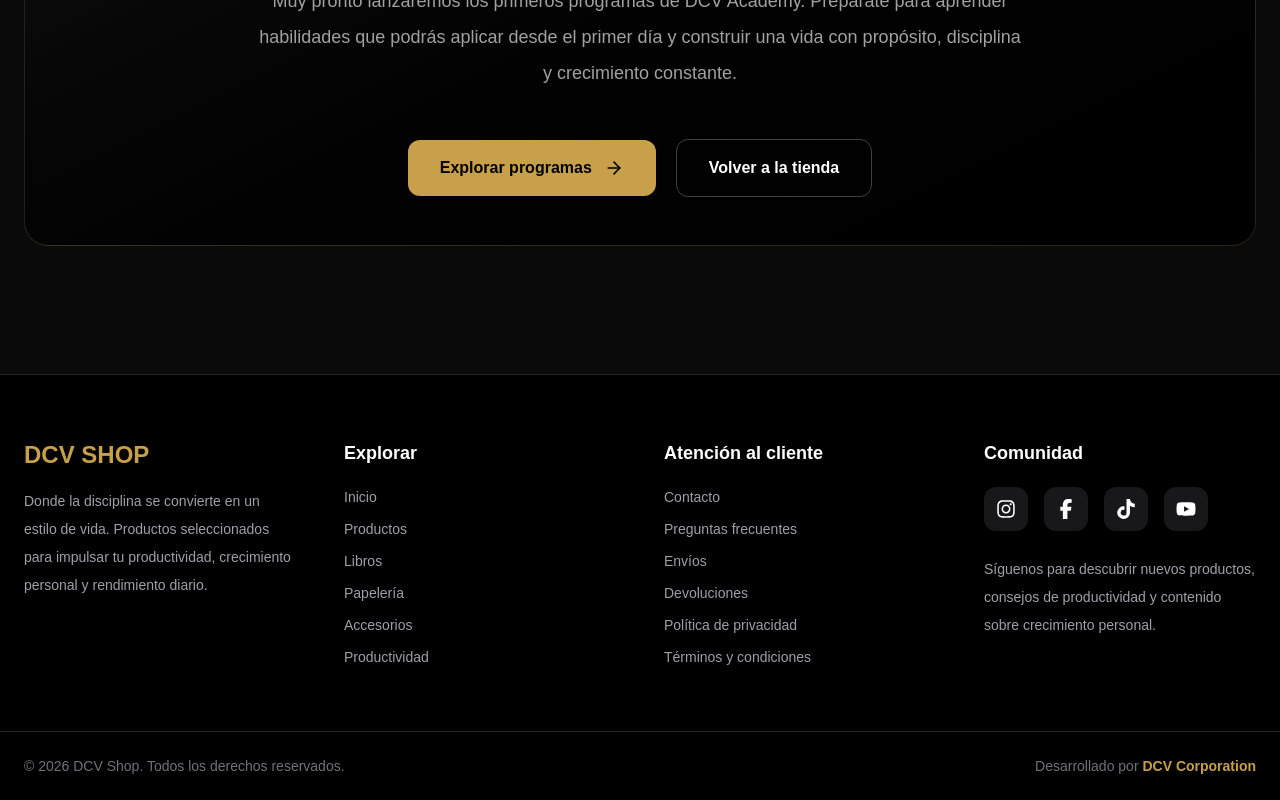
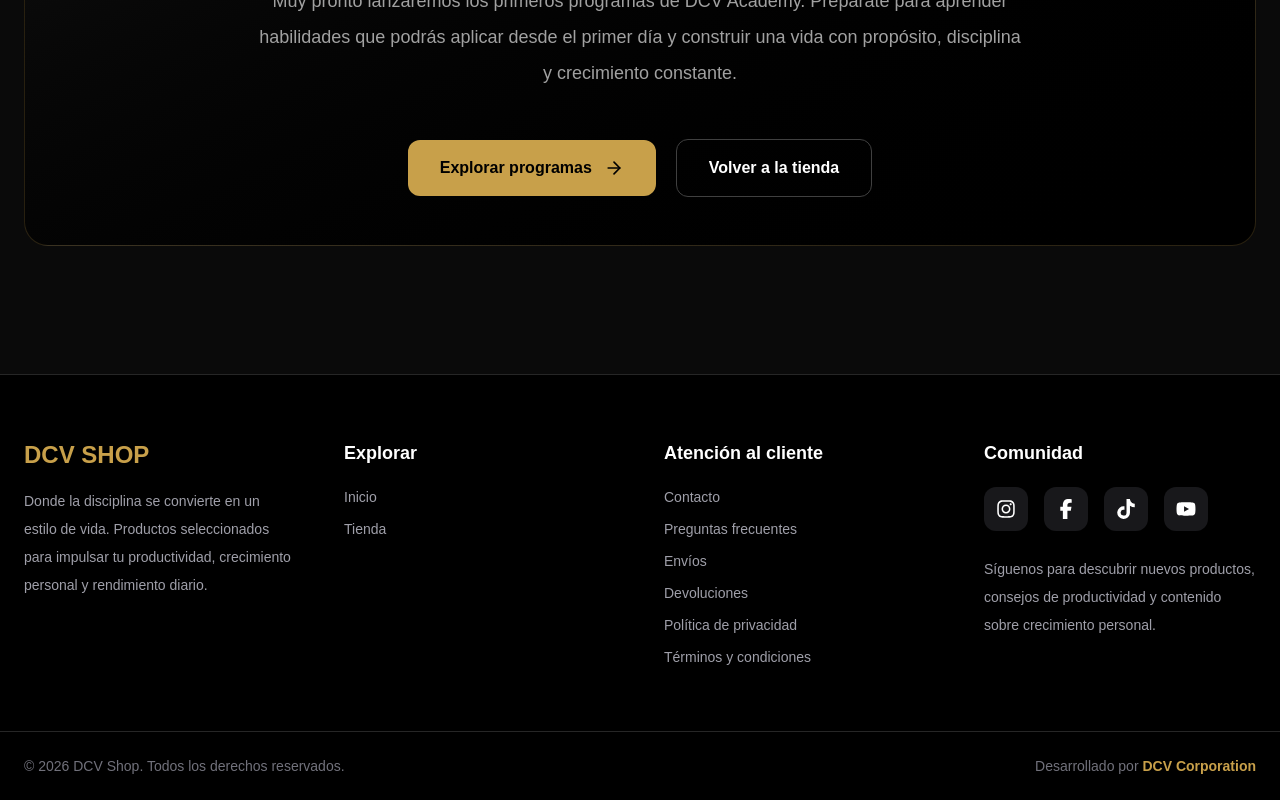
Before and after one commit to dondecomienzaelviaje/dcv-shop, a Next.js app: page /academy in a window 1280 px wide. Shown: the part 3660-4460 px from the top of the page. Built offline with nearby package versions, Linux system fonts and the light colour scheme.

Commit message:
refactor(footer): simplify navigation for launch

```diff
--- a/components/layout/Footer.tsx
+++ b/components/layout/Footer.tsx
@@ -42,31 +42,7 @@ export default function Footer() {
         href="/products"
         className="transition hover:text-white"
       >
-                Productos
-              </Link>
-            </li>
-
-            <li>
-              <Link href="#" className="transition hover:text-white">
-                Libros
-              </Link>
-            </li>
-
-            <li>
-              <Link href="#" className="transition hover:text-white">
-                Papelería
-              </Link>
-            </li>
-
-            <li>
-              <Link href="#" className="transition hover:text-white">
-                Accesorios
-              </Link>
-            </li>
-
-            <li>
-              <Link href="#" className="transition hover:text-white">
-                Productividad
+        Tienda
       </Link>
     </li>
   </ul>
@@ -101,7 +77,10 @@ export default function Footer() {
             </li>
 
             <li>
-            <Link href="/devoluciones" className="transition hover:text-white">
+              <Link
+                href="/devoluciones"
+                className="transition hover:text-white"
+              >
                 Devoluciones
               </Link>
             </li>
```
Lines whose indentation alone changed are shown as unchanged.
